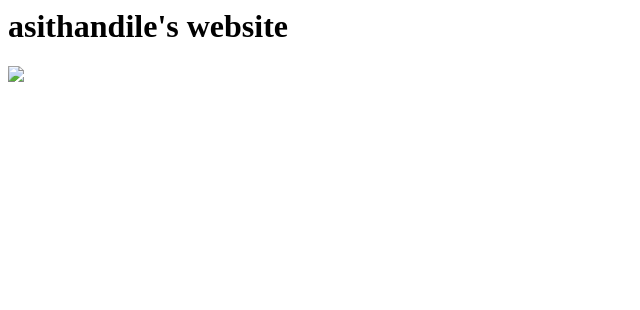
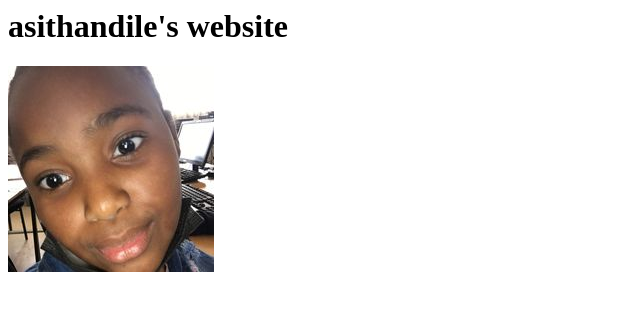
Before and after one commit to asithandiletyalana/asithandile.github.io, a plain HTML site: page index.html in a window 1280 px wide. Shown: the whole page, without its empty margins (0-640 px from the left). Drawn offline with Linux system fonts and the light colour scheme.

Commit message:
Update index.html

```diff
--- a/index.html
+++ b/index.html
@@ -8,5 +8,5 @@
 
 
   </body>
-  <img src="./images/asithandile.jpg">
+  <img src="asithandile.jpg">
 </html>
```
